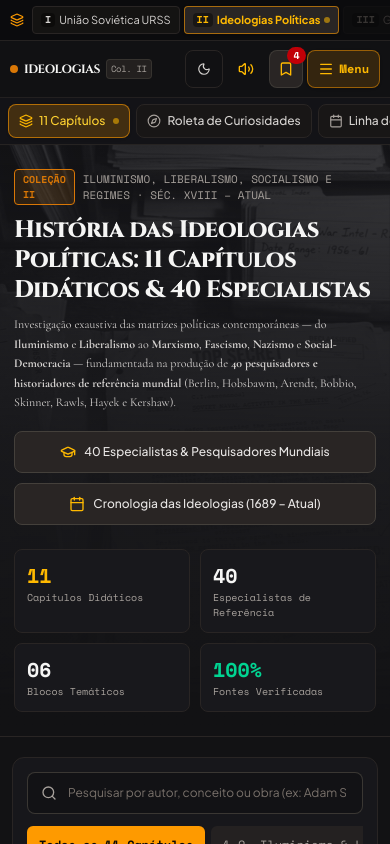
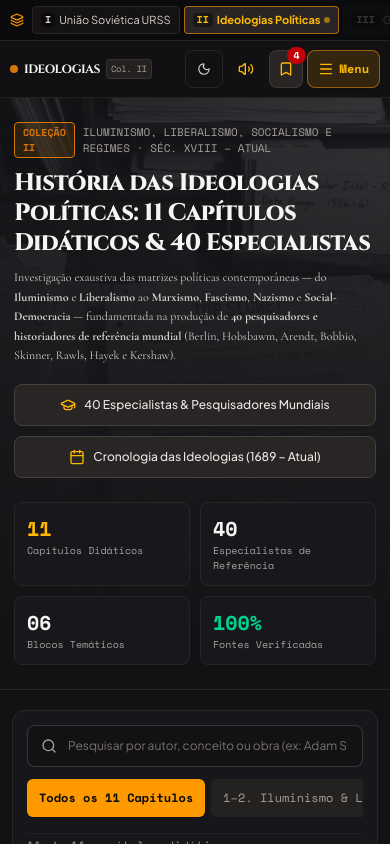
Before and after one commit to Leo-Oliveira-Sales/Historia_Comunisno, a React (Vite) app: page / in a window 390 px wide. Shown: the top 844 px of the page. Built offline with nearby package versions, Linux system fonts and the light colour scheme.

Commit message:
refactor(header): remove mobile sub-navigation bar
Clean up UI by removing the redundant interactive mobile sub-navigation strip to streamline the header layout.

```diff
--- a/src/components/Header.tsx
+++ b/src/components/Header.tsx
@@ -322,50 +322,6 @@ export const Header: React.FC<HeaderProps> = ({
           </button>
         </div>
       </header>
-
-      {/* Mobile Interactive Sub-Navigation Bar (< xl) */}
-      <nav
-        className="xl:hidden bg-[#151518]/95 backdrop-blur border-b border-stone-800/90 px-2 sm:px-4 py-1.5 flex items-center gap-1.5 overflow-x-auto no-scrollbar w-full max-w-full touch-pan-x"
-        aria-label="Navegação Rápida Mobile"
-      >
-        {navItems.map((item) => {
-          const Icon = item.icon;
-          const isActive = currentTab === item.id;
-          return (
-            <button
-              key={item.id}
-              onClick={() => {
-                playTypewriterClack();
-                onSelectTab(item.id);
-              }}
-              className={`flex items-center gap-1.5 px-2.5 sm:px-3 py-1.5 rounded-lg text-xs font-medium whitespace-nowrap shrink-0 transition-all min-h-[34px] border ${
-                isActive
-                  ? 'bg-amber-500/20 text-amber-300 border-amber-500/60 font-bold shadow-sm'
-                  : 'bg-stone-900/70 text-stone-300 hover:text-stone-100 hover:bg-stone-800/60 border-stone-800'
-              }`}
-            >
-              <Icon className={`w-3.5 h-3.5 ${isActive ? 'text-amber-400' : 'text-stone-400'}`} />
-              <span>{item.label}</span>
-              {isActive && (
-                <span className="w-1.5 h-1.5 rounded-full bg-amber-400 animate-pulse ml-0.5" />
-              )}
-            </button>
-          );
-        })}
-
-        {/* Quick Menu Lateral Button in Mobile Strip */}
-        <button
-          onClick={() => {
-            playTypewriterClack();
-            setMobileMenuOpen(true);
-          }}
-          className="flex items-center gap-1.5 px-2.5 py-1.5 rounded-lg text-xs font-mono font-bold whitespace-nowrap shrink-0 transition-all min-h-[34px] bg-stone-900/90 hover:bg-stone-800 text-amber-400 border border-stone-700/80"
-          title="Abrir Menu Lateral"
-        >
-          <Menu className="w-3.5 h-3.5 text-amber-400" />
-          <span>Menu Lateral</span>
-        </button>
-      </nav>
       </div>
 
       {/* Lateral Off-Canvas Sidebar Drawer */}
```
